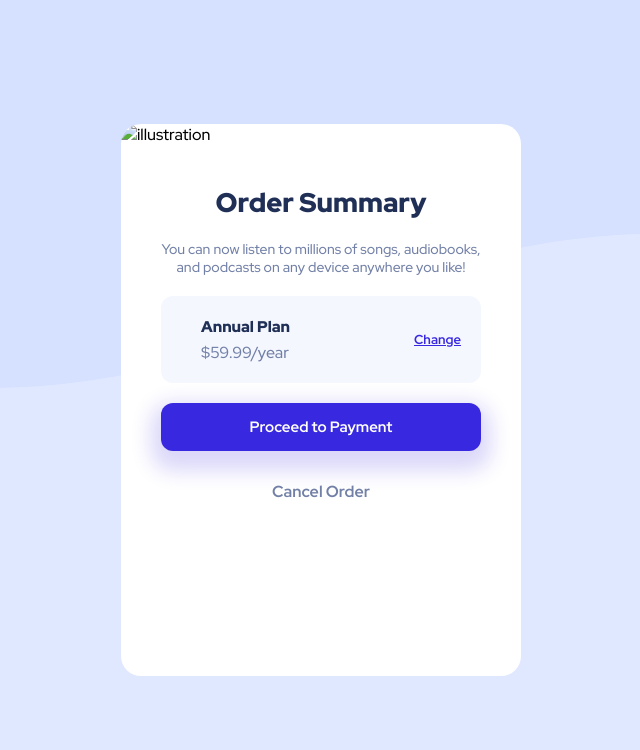
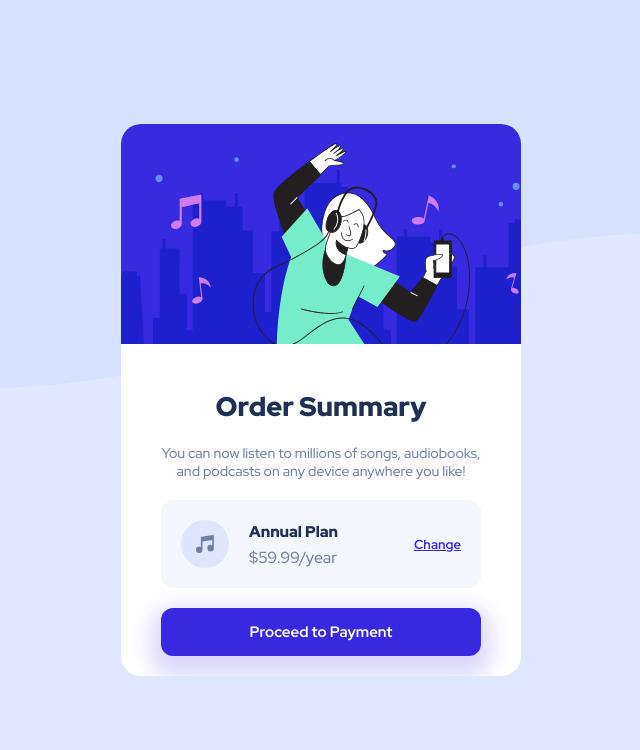
Before and after one commit to johnhaab/Order-summary-component, a plain HTML site: page index.html in a window 1280 px wide. Shown: the whole page, without its empty margins (319-959 px from the left). Drawn offline with Linux system fonts and the light colour scheme; files whose address does not match are found by name.

Commit message:
Fixing bugs

```diff
--- a/index.html
+++ b/index.html
@@ -13,7 +13,7 @@
 
   <div class="container">
     <div class="hero">
-      <img src="images/illustration-hero.svg" alt="illustration">
+      <img src="illustration-hero.svg" alt="illustration">
     </div>
     <div class="text-content">
       <div class="title">
@@ -23,7 +23,7 @@
       </div>
       <div class="plan-box">
         <div class="plan-box-left">
-          <img src="images/icon-music.svg" alt="">
+          <img src="icon-music.svg" alt="">
           <div>
             <h5>Annual Plan</h5>
             <p>$59.99/year</p>
```
